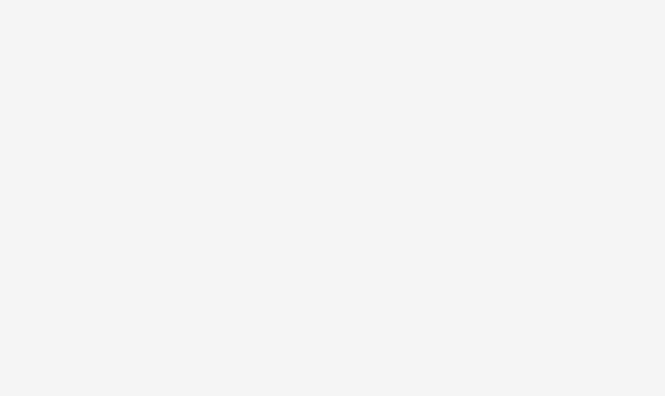
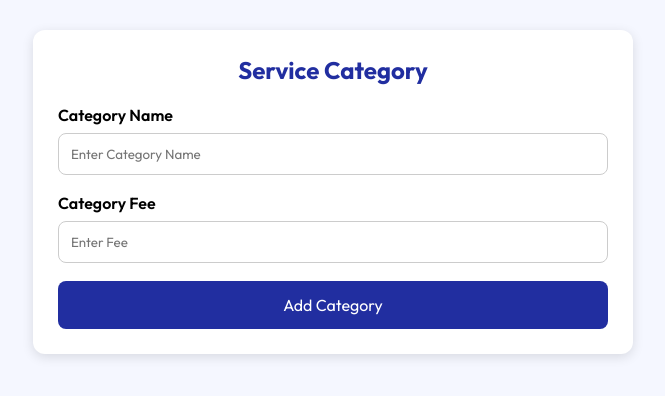
Before and after one commit to sagarkumarsaini11/clinic-website, a React (Vite) app: page /category in a window 1280 px wide. Before the commit this address had no page. Shown: the top 396 px of the page, without its empty margins (307-972 px from the left). Built offline with nearby package versions, Linux system fonts and the light colour scheme.

Commit message:
28th commit

```diff
--- a/src/App.jsx
+++ b/src/App.jsx
@@ -17,11 +17,7 @@ import Recharge from './Components/Recharge/Recharge'
 import OpenPatientList from './Components/OpenPatientList/OpenPatientList'
 import Sidebar from './Components/Sidebar/Sidebar'
 import PatientAttendance from './Components/PatientAttendance/PatientAttendance'
-
-
-
-
-
+import ServiceCategory from './Components/ServiceCategory/ServiceCategory'
 
 
 
@@ -71,7 +67,8 @@ function App () {
                            {/* Patientn Attendance*/}
                <Route path="/attendance" element={<PatientAttendance/>}/>
 
-
+                              {/* Services Category*/}
+               <Route path="/category" element={<ServiceCategory/>}/>
    </Routes>
 
   )
--- a/src/Components/HomePage/HomePage.css
+++ b/src/Components/HomePage/HomePage.css
@@ -470,7 +470,7 @@ cursor: pointer;
 }
 
 
-/*delete btn*/
+
 /* MOBILE */
 
 @media(max-width:768px){
--- a/src/Components/HomePage/HomePage.jsx
+++ b/src/Components/HomePage/HomePage.jsx
@@ -52,6 +52,7 @@ const [updatedFileNumber, setUpdatedFileNumber] =
 const [appointmentList, setAppointmentList] =
   useState([]);
 
+//open popup
 
 useEffect(() => {
   if (location.state?.openPatientPopup) {
@@ -59,7 +60,7 @@ useEffect(() => {
   }
 }, [location]);
 
-
+      //API
 useEffect(() => {
 
   const fetchAppointments = async () => {
@@ -225,7 +226,9 @@ const handleMarkAttendance = () => {
             <button  onClick={() => { navigate("/addpatient");   setShowSidebar(false);
               }}>  Add New Patient
              </button>
-            <button>Time Table</button>
+            <button >Time Table</button>
+              <button  onClick={() => { navigate("/category");   setShowSidebar(false);
+              }}>Service Category</button>
             <button>  Download Report</button>
              <button> New Query</button>
 
--- /dev/null
+++ b/src/Components/ServiceCategory/ServiceCategory.css
@@ -0,0 +1,163 @@
+*{
+  margin:0;
+  padding:0;
+  box-sizing:border-box;
+}
+
+.service-page{
+  width:100%;
+  min-height:100vh;
+  background:#f5f7ff;
+  padding:30px 15px;
+}
+
+.service-card{
+  max-width:600px;
+  margin:auto;
+  background:#fff;
+  padding:25px;
+  border-radius:12px;
+  box-shadow:0 3px 12px rgba(0,0,0,.12);
+}
+
+.service-card h2{
+  text-align:center;
+  color:#212ea0;
+  margin-bottom:20px;
+}
+
+.form-group-services{
+  margin-bottom:18px;
+}
+
+.form-group-services label{
+  display:block;
+  margin-bottom:8px;
+  font-weight:600;
+}
+
+.form-group-services input{
+  width:100%;
+  padding:12px;
+  border:1px solid #ccc;
+  border-radius:8px;
+  outline:none;
+}
+
+.form-group-services input:focus{
+  border-color:#212ea0;
+}
+
+.error-services{
+  color:red;
+  font-size:13px;
+  margin-top:5px;
+}
+
+.add-btn-services{
+  width:100%;
+  padding:14px;
+  border:none;
+  border-radius:8px;
+  background:#212ea0;
+  color:white;
+  font-size:16px;
+  cursor:pointer;
+}
+
+.table-card{
+  margin-top:30px;
+  background:#fff;
+  padding:20px;
+  border-radius:12px;
+  box-shadow:0 3px 12px rgba(0,0,0,.12);
+}
+
+.table-card h3{
+  margin-bottom:15px;
+  color:#212ea0;
+}
+
+.table-wrapper{
+  overflow-x:auto;
+}
+
+table{
+  width:100%;
+  border-collapse:collapse;
+}
+
+table th{
+  background:#212ea0;
+  color:white;
+  padding:12px;
+  text-align:left;
+}
+
+table td{
+  padding:12px;
+  border-bottom:1px solid #ddd;
+}
+
+.edit-btn-services{
+  background:#28a745;
+  color:white;
+  border:none;
+  padding:8px 12px;
+  border-radius:6px;
+  cursor:pointer;
+  margin-right:8px;
+}
+
+.delete-btn-services{
+  background:#dc3545;
+  color:white;
+  border:none;
+  padding:8px 12px;
+  border-radius:6px;
+  cursor:pointer;
+}
+
+.edit-btn-services:hover{
+  background:#218838;
+}
+
+.delete-btn-services:hover{
+  background:#c82333;
+}
+
+/* Mobile */
+
+@media(max-width:768px){
+
+  .service-card{
+    padding:20px;
+  }
+
+  table th,
+  table td{
+    font-size:13px;
+    padding:10px;
+  }
+
+  .edit-btn-services,
+  .delete-btn-services{
+    padding:6px 10px;
+    font-size:12px;
+  }
+}
+
+@media(max-width:480px){
+
+  .service-page{
+    padding:15px 10px;
+  }
+
+  .service-card h2{
+    font-size:22px;
+  }
+
+  .table-card h3{
+    font-size:18px;
+  }
+}
--- /dev/null
+++ b/src/Components/ServiceCategory/ServiceCategory.jsx
@@ -0,0 +1,210 @@
+import React, { useState } from "react";
+import "./ServiceCategory.css";
+
+export default function ServiceCategory() {
+  const [categoryName, setCategoryName] = useState("");
+  const [categoryFee, setCategoryFee] = useState("");
+
+  const [categories, setCategories] = useState([]);
+
+  const [editId, setEditId] = useState(null);
+
+  const [errors, setErrors] = useState({});
+
+  const validateForm = () => {
+    let newErrors = {};
+
+    if (!categoryName.trim()) {
+      newErrors.categoryName =
+        "Category Name is required";
+    }
+
+    if (categoryName.length > 100) {
+      newErrors.categoryName =
+        "Maximum 100 characters allowed";
+    }
+
+    if (!categoryFee) {
+      newErrors.categoryFee =
+        "Category Fee is required";
+    }
+
+    setErrors(newErrors);
+
+    return Object.keys(newErrors).length === 0;
+  };
+
+  const handleSubmit = (e) => {
+    e.preventDefault();
+
+    if (!validateForm()) return;
+
+    const categoryData = {
+      id:
+        editId ||
+        Date.now(),
+      categoryName,
+      categoryFee,
+    };
+
+    if (editId) {
+      const updatedData =
+        categories.map((item) =>
+          item.id === editId
+            ? categoryData
+            : item
+        );
+
+      setCategories(updatedData);
+
+      console.log(
+        "Updated Category:",
+        categoryData
+      );
+
+      setEditId(null);
+    } else {
+      setCategories([
+        ...categories,
+        categoryData,
+      ]);
+
+      console.log(
+        "New Category:",
+        categoryData
+      );
+    }
+
+    setCategoryName("");
+    setCategoryFee("");
+    setErrors({});
+  };
+
+  const handleEdit = (item) => {
+    setCategoryName(
+      item.categoryName
+    );
+
+    setCategoryFee(
+      item.categoryFee
+    );
+
+    setEditId(item.id);
+  };
+
+  const handleDelete = (id) => {
+    const filteredData =
+      categories.filter(
+        (item) =>
+          item.id !== id
+      );
+
+    setCategories(filteredData);
+
+    console.log(
+      "Deleted Category ID:",
+      id
+    );
+  };
+
+  return (
+    <div className="service-page">
+
+      <div className="service-card">
+
+        <h2> Service Category </h2>
+
+        <form onSubmit={handleSubmit}>
+          <div className="form-group-services">
+
+            <label>  Category Name </label>
+
+     <input  type="text" maxLength="100" placeholder="Enter Category Name"
+     value={ categoryName}  onChange={(e) => setCategoryName( e.target.value)} />
+
+         {errors.categoryName && (
+              <p className="error">
+                {
+                  errors.categoryName
+                }
+              </p>
+            )}
+
+          </div>
+
+          <div className="form-group-services">
+
+            <label> Category Fee </label>
+
+            <input  type="number" placeholder="Enter Fee" value={ categoryFee}
+            onChange={(e) =>  setCategoryFee( e.target.value) }/>
+
+            {errors.categoryFee && (
+              <p className="error-services"> { errors.categoryFee }</p>)}
+            </div>
+
+          <button  type="submit"  className="add-btn-services">
+           {editId ? "Update Category" : "Add Category"}
+
+          </button>
+        </form>
+      </div>
+
+      {categories.length >
+        0 && (
+        <div className="table-card-services">
+
+          <h3>  Added Categories</h3>
+          <div className="table-wrapper-services">
+
+            <table>
+
+              <thead>
+                <tr>
+                  <th> S.No </th>
+                  <th>Category Name</th>
+                  <th> Category Fee </th>
+                  <th> Action </th>
+                </tr>
+              </thead>
+
+              <tbody>
+
+                {categories.map(
+                  (
+                    item,
+                    index
+                  ) => (
+                       <tr  key={ item.id}>
+                      <td>  {index +1}  </td>
+                      <td> { item.categoryName}</td>
+                      <td>₹{ item.categoryFee }</td>
+
+                      <td>
+                        <button  className="edit-btn-services"
+                         onClick={() => handleEdit( item ) } >
+                           Edit
+                         </button>
+
+                        <button    className="delete-btn-services"
+                         onClick={() => handleDelete( item.id )} >
+                        Delete
+                         </button>
+
+                      </td>
+                    </tr>
+                  )
+                )}
+
+              </tbody>
+
+            </table>
+
+          </div>
+
+        </div>
+      )}
+
+    </div>
+  );
+}
```
